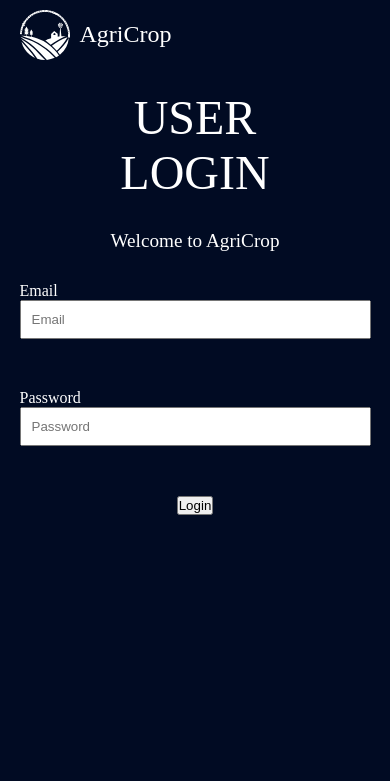
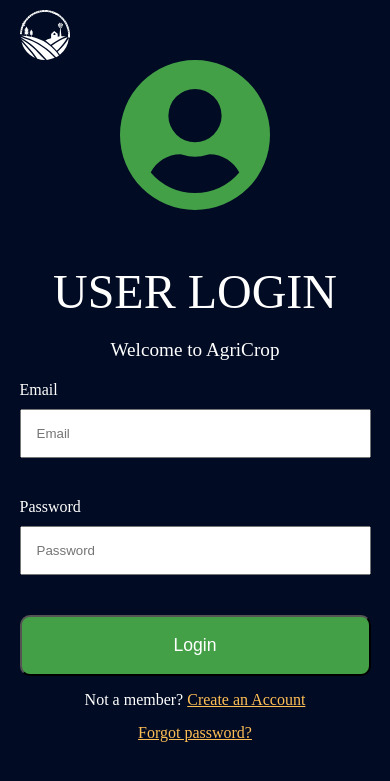
Before and after one commit to Akwasi123/AgriCrop, a PHP site: page /view/login.html in a window 390 px wide. Shown: the top 781 px of the page. Run offline with PHP 8.4, Linux system fonts and the light colour scheme.

Commit message:
mobile view of login page completed

```diff
--- a/css/login.css
+++ b/css/login.css
@@ -22,31 +22,48 @@
 
 .h-text{
     font-size: 3rem;
-    margin: 30px 0px;
+    margin: 50px auto 20px auto;
 }
 
 .slogan{
     font-size: 1.2rem;
-    margin-bottom: 30px;
+    margin-bottom: 20px;
 }
 
 .field{
-    margin-bottom: 50px;
+    margin-bottom: 40px;
 }
 
 .field label{
     display: block;
     width: 100%;
     text-align: left;
+    margin-bottom: 10px;
 }
 
 .field input[type="text"], .field input[type="password"]{
     width: 100%;
-    padding: 10px;
+    padding: 15px;
 
 }
 
+input[type="button"]{
+    padding: 18px;
+    width: 100%;
+    border-radius: 10px;
+    background-color: #43A047;
+    color: white;
+    font-size: 1.1rem
+}
 
+.ques p{
+    margin: 15px;
+}
+
+.ques p a{
+    /* text-decoration: none; */
+    color: #FFBF55;
+}
 /* DESKTOP STYLES */
 @media screen and (min-width: 800px){
 
--- a/view/login.html
+++ b/view/login.html
@@ -18,7 +18,7 @@
                 <!-- logo -->
                 <img src="../assets/img/logo/Layer 2.svg" alt="" width="50">
                 <!-- company name -->
-                <p class="brand">AgriCrop</p>
+                <!-- <p class="brand">AgriCrop</p> -->
             </div>
             <!-- end of navbar brand -->
 
@@ -52,8 +52,10 @@
             <div class="login-plaque">
                 <div class="left-side">
                     <!-- heading -->
-                    <p class="h-text">USER<br>LOGIN</p>
+                    <img src="../assets/img/icons/Icon awesome-user-circle.svg" alt="" width="150">
+                    <p class="h-text">USER LOGIN</p>
                     <p class="slogan">Welcome to AgriCrop</p>
+
 
                     <!-- login form -->
                     <div class="login-form">
@@ -72,6 +74,12 @@
 
                             <!-- button -->
                             <input type="button" value="Login">
+
+                            <!-- create account and forgot password -->
+                            <div class="ques">
+                                <p>Not a member? <a href="">Create an Account</a></p>
+                                <p><a href="">Forgot password?</a></p>
+                            </div>
                         </form>
                     </div>
                 </div>
```
Also changed, not shown: assets/img/icons/Icon awesome-user-alt-1.svg (added), assets/img/icons/Icon awesome-user-alt.svg (added), assets/img/icons/Icon awesome-user-circle-1.svg (added), assets/img/icons/Icon awesome-user-circle.svg (added).
